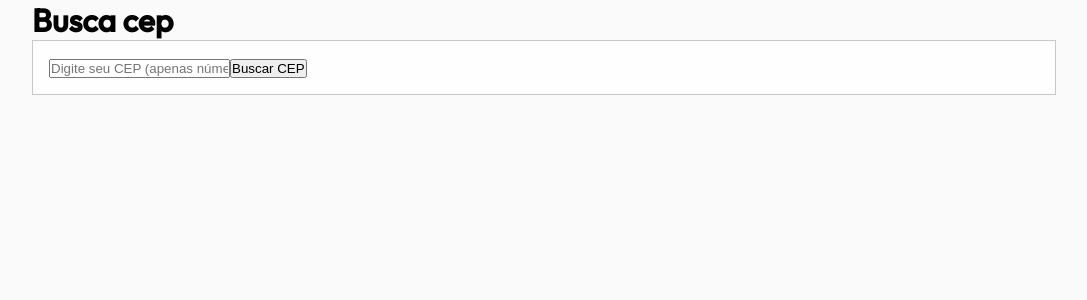
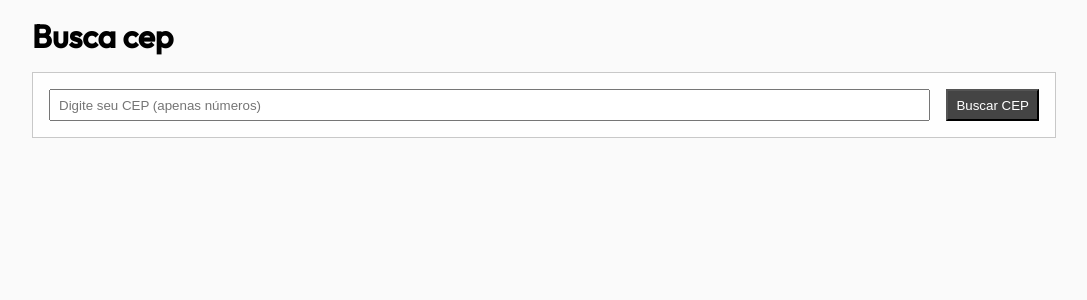
Before and after one commit to devlucaslopes/desafio-busca-cep, a React (Create React App) app: page / in a window 1280 px wide. Shown: the top 300 px of the page, without its empty margins (96-1183 px from the left). Built offline with nearby package versions, Linux system fonts and the light colour scheme.

Commit message:
feat: create form style

```diff
--- a/src/App.scss
+++ b/src/App.scss
@@ -17,4 +17,9 @@ main {
   width: 100%;
   max-width: 1024px;
   margin: 0 auto;
+  padding-top: 16px;
+
+  > h1 {
+    margin-bottom: 16px;
+  }
 }
--- a/src/components/Search/style.scss
+++ b/src/components/Search/style.scss
@@ -0,0 +1,28 @@
+form {
+  > div {
+    display: flex;
+    gap: 16px;
+    height: 32px;
+
+    button,
+    input {
+      padding: 0 8px;
+    }
+
+    input {
+      flex: 1;
+    }
+
+    button {
+      background-color: #444444;
+      color: #ffffff;
+    }
+  }
+
+  span {
+    display: block;
+    margin-top: 8px;
+    font-weight: 500;
+    color: red;
+  }
+}
```
